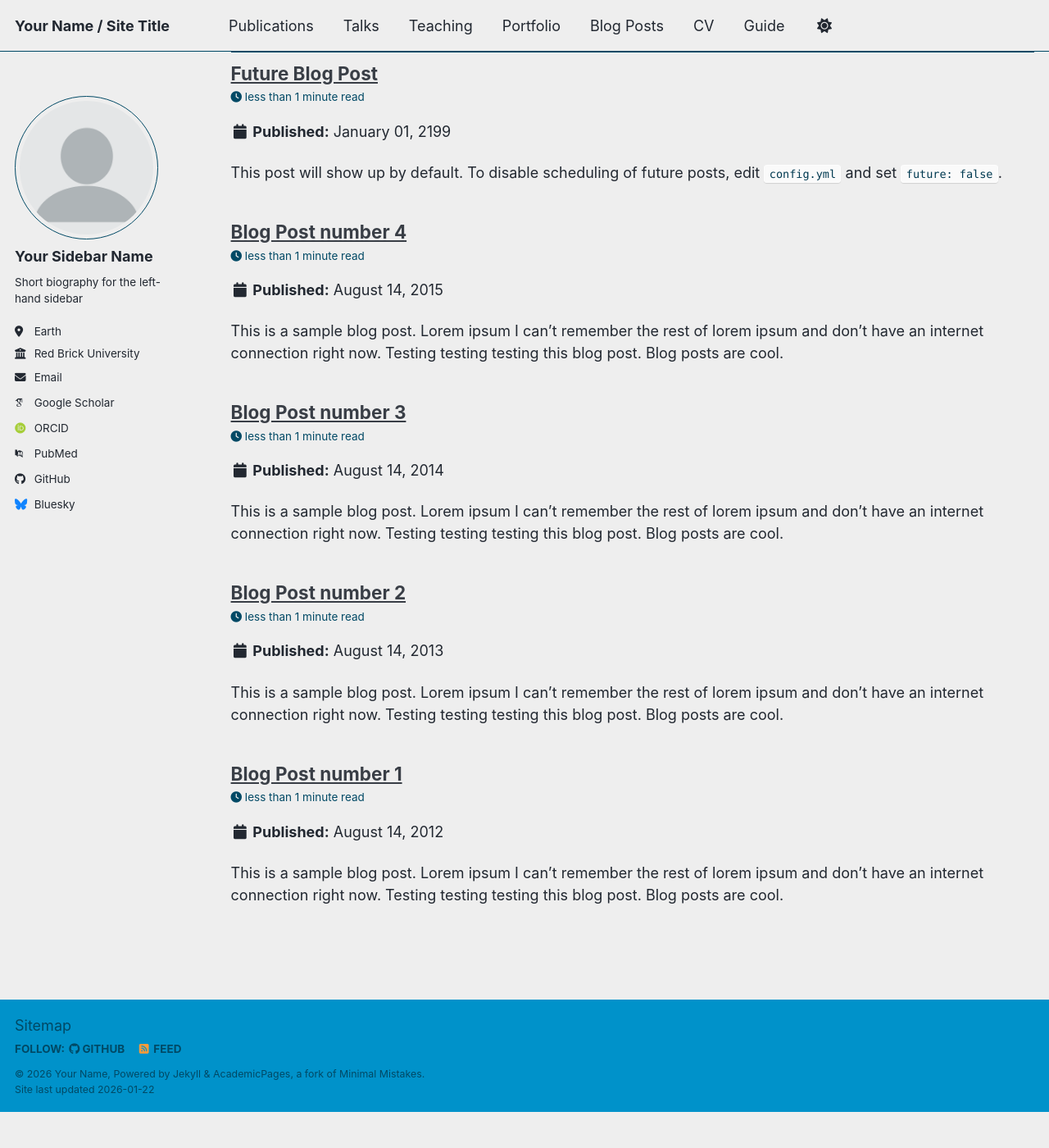
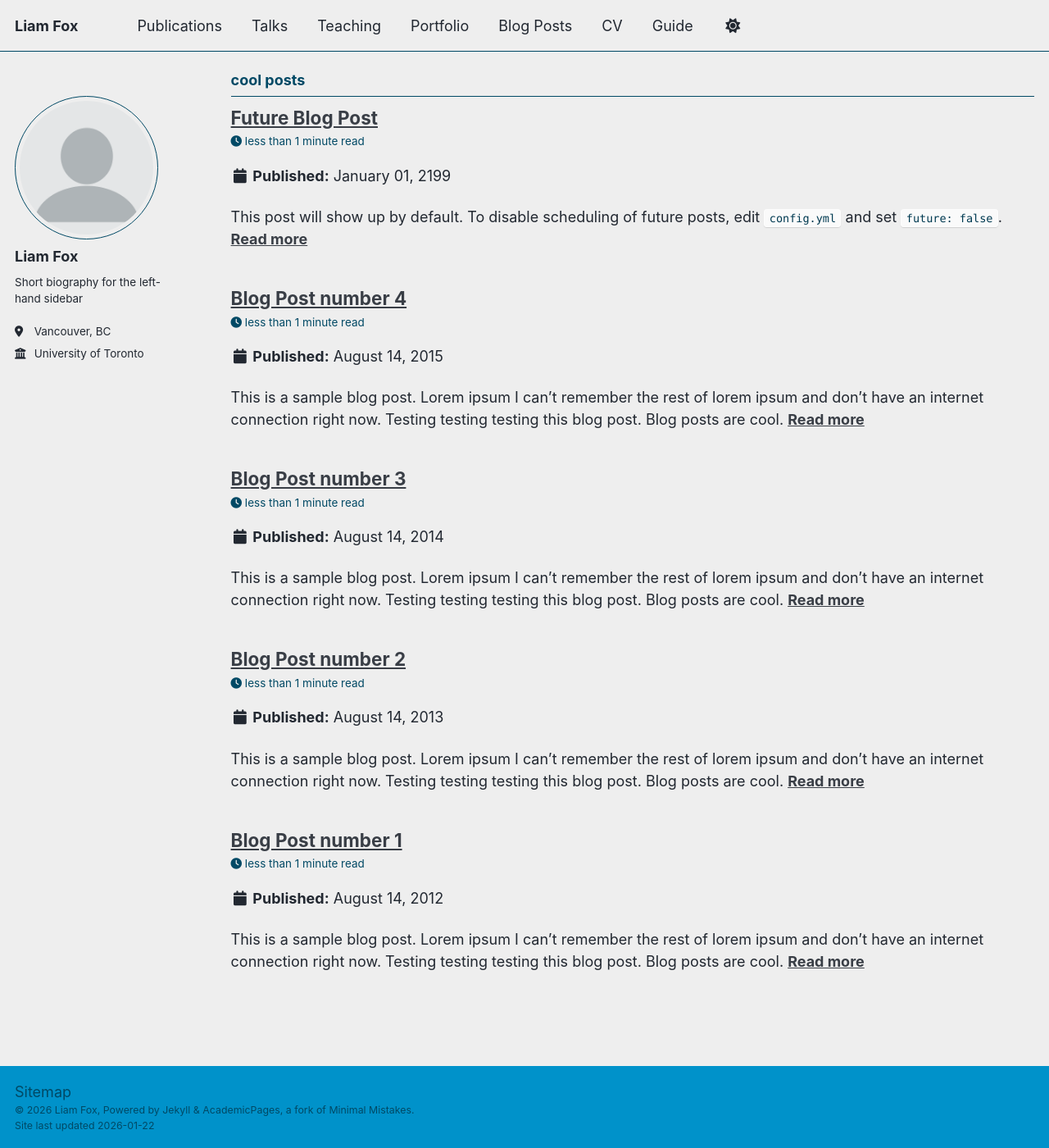
Before and after one commit to liambfox/liambfox.github.io, a Jekyll site: the page built from _pages/tag-archive.html, in a window 1280 px wide and 1400 px high, scrolled down 2315 px. Shown: the whole window at 82% size. Built offline with Jekyll 4.4.1, drawn with Linux system fonts in a browser that asks for light colours; some web fonts are replaced; a script bundle is joined from its source files by our own code; library files that are not in the unit come from our copies; before the commit the page ends 3671 px from its top, so only the background shows below that; some of the changed lines change nothing that is shown; some of the changed text lies outside the part shown.

Commit message:
Update personal details in _config.yml
Updated personal information including name, title, and employer. Adjusted site URL and read more settings.

```diff
--- a/_config.yml
+++ b/_config.yml
@@ -9,11 +9,11 @@
 # Basic Site Settings
 locale                   : "en-US"
 site_theme               : "air" # The available themes options are "default", "air", "sunrise", "mint", "dirt" and "contrast"
-title                    : "Your Name / Site Title"
+title                    : "Liam Fox"
 title_separator          : "-"
-name                     : &name "Your Name"
-description              : &description "Your Name's academic portfolio"   # Update this with a general description of your site, this is the default if not overridden by a page
-url                      : https://academicpages.github.io # The base hostname & protocol for your site e.g. "https://[your GitHub username].github.io",
+name                     : &name "Liam Fox"
+description              : &description "Liam Fox's academic portfolio"   # Update this with a general description of your site, this is the default if not overridden by a page
+url                      : https://liambfox.github.io/ # The base hostname & protocol for your site e.g. "https://[your GitHub username].github.io",
                                                            # or if you already have some other page hosted on Github then use "https://[your GitHub username].github.io/[Your Repo Name]"
 baseurl                  : "" # the subpath of your site, e.g. "/blog"
 repository               : "academicpages/academicpages.github.io"
@@ -24,63 +24,11 @@
 author:
   # Biographic information
   avatar           : "profile.png"
-  name             : "Your Sidebar Name"
-  pronouns         : # example: "she/her"
+  name             : "Liam Fox"
+  pronouns         : # example: "he/him"
   bio              : "Short biography for the left-hand sidebar"
-  location         : "Earth"
-  employer         : "Red Brick University"
-  uri              : # URL
-  email            : "none@example.org"
-
-  # Academic websites
-  academia         : # URL
-  arxiv            : # URL - Update with the correct link to your profile
-  googlescholar    : "https://scholar.google.com/citations?user=PS_CX0AAAAAJ"
-  inspire-hep      : # URL
-  impactstory      : # URL
-  orcid            : "https://orcid.org/yourorcidurl"
-  semantic         : # URL
-  ssrn             : # URL
-  pubmed           : "https://www.ncbi.nlm.nih.gov/pubmed/?term=john+snow"
-  researchgate     : # URL
-  scopus           : # URL
-  zotero           : # URL
-
-
-  # Repositories and software development
-  bitbucket        : # Username - Update with your username on the site
-  codepen          : # Username
-  dribbble         : # Username
-  github           : "academicpages"
-  kaggle           : # Username
-  stackoverflow    : # User number or user number and name (i.e., use "1" or "1/jeff-atwood")
-
-  # Social media
-  artstation       : # Username
-  bluesky          : "bsky.app" # Replace this with you Bluesky username
-  facebook         : # Username
-  flickr           : # Username
-  foursquare       : # Username
-  goodreads        : # Username
-  google_plus      : # Username
-  keybase          : # Username
-  instagram        : # Username
-  lastfm           : # Username
-  linkedin         : # Username
-  mastodon         : # URL
-  medium           : # URL
-  pinterest        : # Username
-  soundcloud       : # Username
-  steam            : # Username
-  telegram         : # URL
-  tumblr           : # Username
-  twitter          : # Username for X / Twitter
-  vine             : # Username
-  weibo            : # Username
-  wikipedia        : # Username
-  xing             : # Username
-  youtube          : # Username
-  zhihu            : # Username
+  location         : "Vancouver, BC"
+  employer         : "University of Toronto"
 
 # Publication Category - The following the list of publication categories and their headings
 publication_category:
@@ -96,7 +44,7 @@
 breadcrumbs              : false # true, false (default)
 words_per_minute         : 160
 future                   : true
-read_more                : "disabled" # if enabled, adds "Read more" links to excerpts
+read_more                : "enabled" # if enabled, adds "Read more" links to excerpts
 talkmap_link             : false      #change to true to add link to talkmap on talks page
 comments:
   provider               : # false (default), "disqus", "discourse", "facebook", "google-plus", "staticman", "custom"
@@ -125,7 +73,7 @@
       options:
         format           : "iso8601" # "iso8601" (default), "timestamp-seconds", "timestamp-milliseconds"
 atom_feed:
-  hide                   : false     # change to true to hide the RSS feed in the footer
+  hide                   : true     # change to true to hide the RSS feed in the footer
   path                   : # blank (default) uses feed.xml
 
 
```
